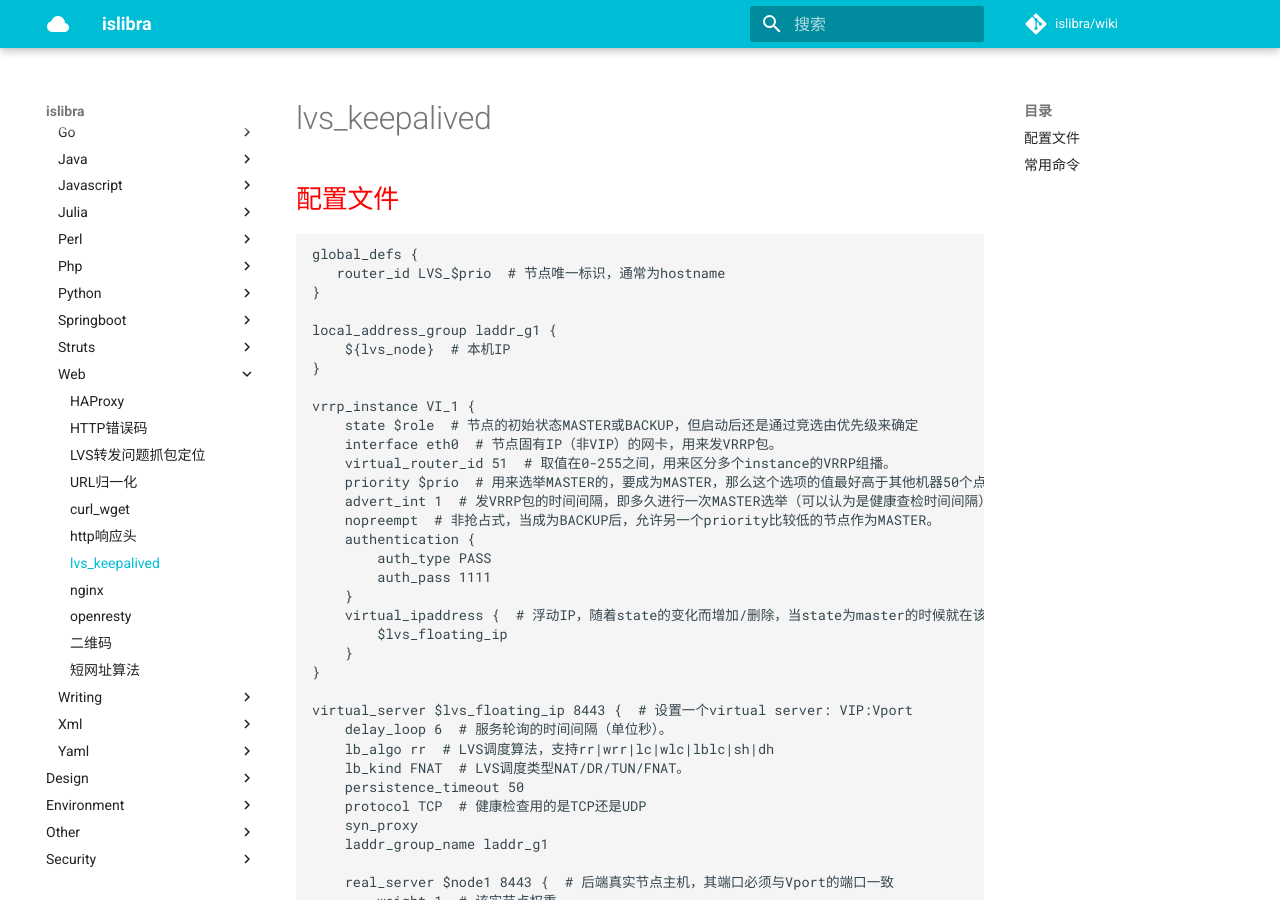
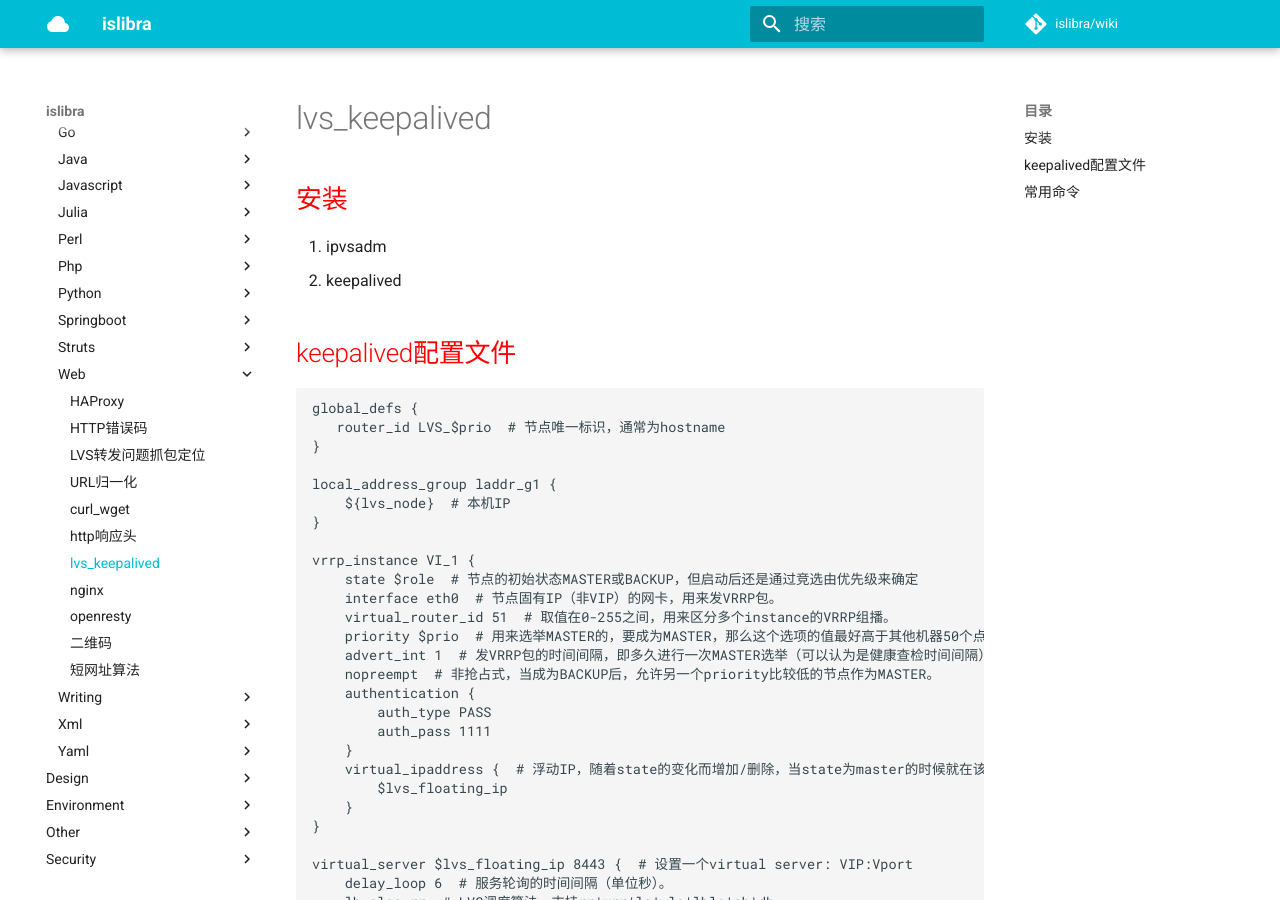
Before and after one commit to islibra/wiki, an MkDocs documentation site: the page built from docs/coding/web/lvs_keepalived.md, in a window 1280 px wide and 900 px high. Built offline with MkDocs 1.6.1 and Material for MkDocs 9.7.7, drawn with Linux system fonts in a browser that asks for light colours; comment, search, counter and statistics services are not loaded.

Commit message:
Update lvs_keepalived.md

````diff
--- a/docs/coding/web/lvs_keepalived.md
+++ b/docs/coding/web/lvs_keepalived.md
@@ -1,6 +1,11 @@
 # lvs_keepalived
 
-## 配置文件
+## 安装
+
+1. ipvsadm
+1. keepalived
+
+## keepalived配置文件
 
 ```
 global_defs {
````
